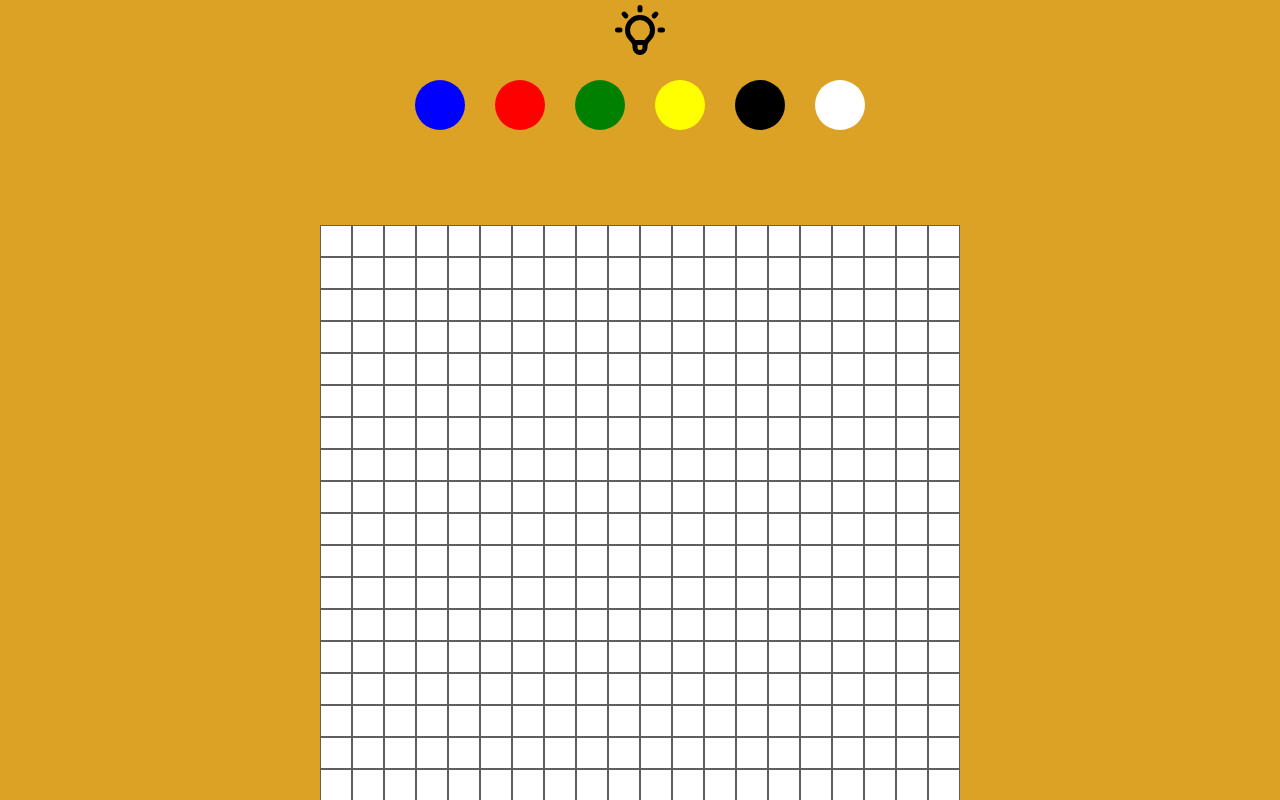
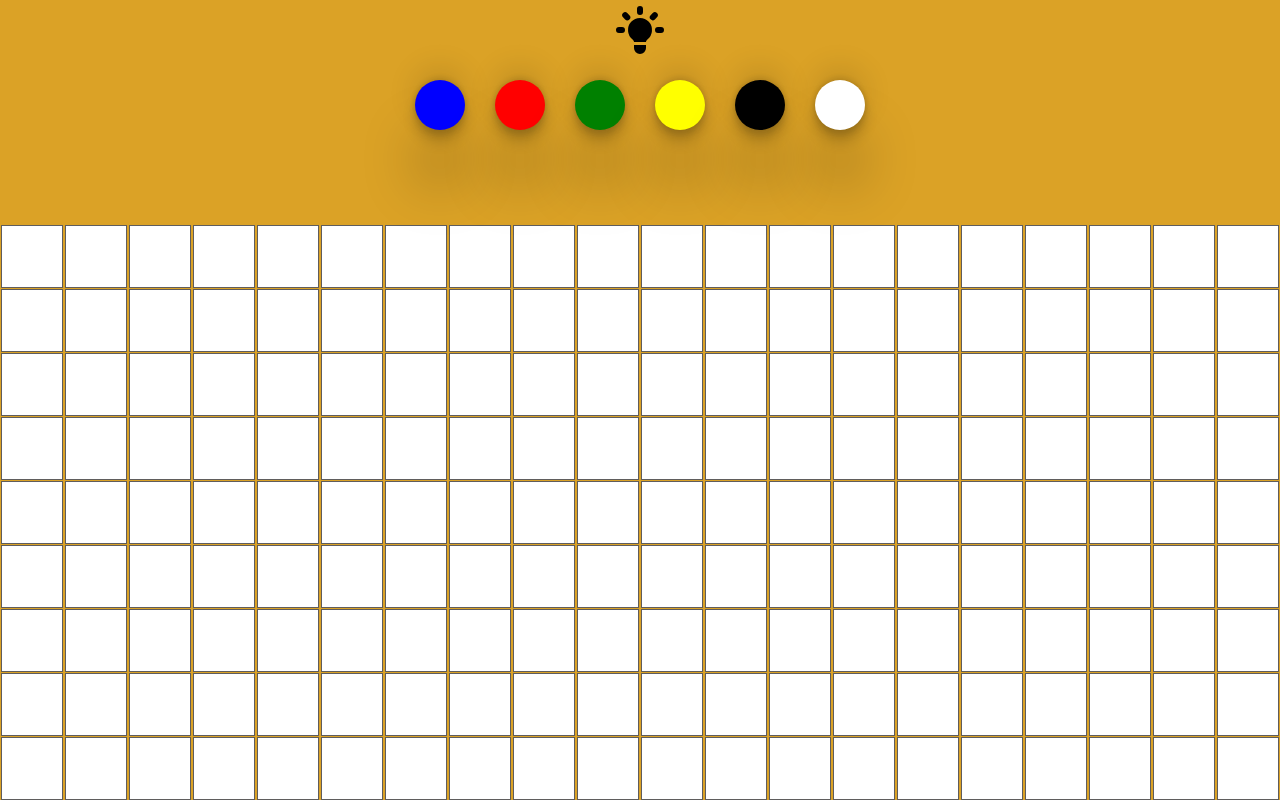
Before and after one commit to inflames32/drawer, a React (Create React App) app: page / in a window 1280 px wide. Shown: the top 800 px of the page. Built offline with nearby package versions, Linux system fonts and the light colour scheme.

Commit message:
changing grid size

```diff
--- a/src/App.js
+++ b/src/App.js
@@ -25,6 +25,7 @@ export default function App() {
   ]);
   const [background, setBackground] = useState("#fff");
   const [color, setColor] = useState("");
+  const [cellsColored, setCellsColored] = useState([{}]);
 
   const totalCases = gridSize;
 
@@ -82,6 +83,8 @@ export default function App() {
           gridSize={gridSize}
           totalCases={totalCases}
           color={color}
+          cellsColored={cellsColored}
+          setCellsColored={setCellsColored}
           data-aos="zoom-in"
         />
         {/* <button onClick={(saveOnLocaleStorage, saveColorInLocaleStorage)}>
--- a/src/assets/CSS/colorspicker.css
+++ b/src/assets/CSS/colorspicker.css
@@ -5,6 +5,7 @@
   flex-wrap: wrap;
   justify-content: space-evenly;
   z-index: 2;
+  cursor: pointer;
 }
 .color_container {
   /* margin: 20px 0 20px 0; */
@@ -19,6 +20,9 @@
   height: 50px;
   border-radius: 50%;
   display: inline-block;
+  box-shadow: rgba(0, 0, 0, 0.25) 0px 54px 55px,
+    rgba(0, 0, 0, 0.12) 0px -12px 30px, rgba(0, 0, 0, 0.12) 0px 4px 6px,
+    rgba(0, 0, 0, 0.17) 0px 12px 13px, rgba(0, 0, 0, 0.09) 0px -3px 5px;
 }
 .color:hover {
   width: 60px;
--- a/src/assets/CSS/grid.css
+++ b/src/assets/CSS/grid.css
@@ -3,21 +3,22 @@
   flex-direction: row;
   justify-content: space-around;
   flex-wrap: wrap;
-  /* width: 1280px;
-  height: 1280px; */
-  width: 640px;
-  height: 640px;
+  width: 1280px;
+  height: 1280px;
   cursor: pointer;
   padding-top: 100px;
+  padding-bottom: 50px;
+  cursor: cell;
 }
 
-.case {
-  width: 30px;
-  height: 30px;
+.cell {
+  width: calc(100% / 21);
+  height: calc(100% / 21);
+
   background: white;
-  border: solid 1px rgb(95, 93, 93);
+  border: solid 0.5px rgb(95, 93, 93);
 }
-.case:hover {
+.cell:hover {
   background: rgb(189, 189, 189);
 }
 
--- a/src/components/DarkMode.js
+++ b/src/components/DarkMode.js
@@ -3,17 +3,18 @@ import "../assets/CSS/darkMode.css";
 
 const DarkMode = ({ setDarkMode, darkMode }) => {
   const handleDarkMode = () => {
+    console.log("clic");
     setDarkMode(!darkMode);
   };
   return (
     <div>
       {darkMode ? (
         <span className="darkmode">
-          <HiLightBulb onClick={handleDarkMode} />
+          <HiOutlineLightBulb onClick={handleDarkMode} />
         </span>
       ) : (
         <span className="darkmode">
-          <HiOutlineLightBulb onClick={handleDarkMode} />
+          <HiLightBulb onClick={handleDarkMode} />
         </span>
       )}
     </div>
--- a/src/components/Grid.js
+++ b/src/components/Grid.js
@@ -1,14 +1,12 @@
 import "../assets/CSS/grid.css";
 
-const Grid = ({ gridSize, color }) => {
-  const setColor = () => {
-    console.log("color");
-  };
-
+const Grid = ({ gridSize, color, setCellsColored, cellsColored }) => {
   const handleColor = (evt) => {
     evt.target.style.backgroundColor = color;
-    const id = evt.target.id;
-    console.log(color, id);
+    const caseName = evt.target.getAttribute("name");
+    console.log("ici", color, caseName);
+    cellsColored.push({ caseName, color });
+    console.log(cellsColored);
   };
 
   let array = [];
@@ -20,9 +18,9 @@ const Grid = ({ gridSize, color }) => {
     <div className="grid_container">
       {array.map((elem) => (
         <div
-          className="case"
+          className="cell"
           key={elem}
-          name={elem + 1}
+          name={elem}
           onClick={handleColor}
         ></div>
       ))}
```
